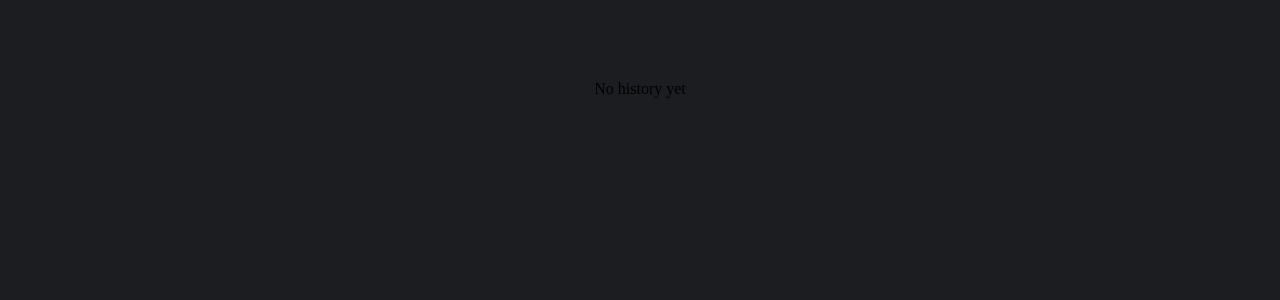
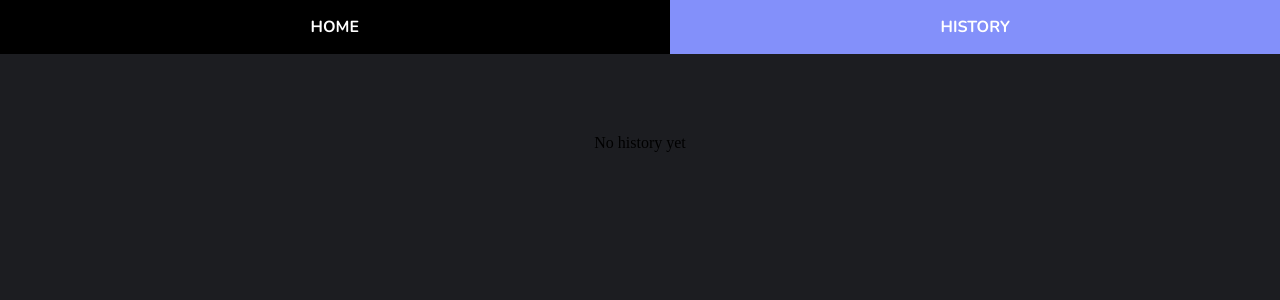
Before and after one commit to KurtEuraj/tracker, a React (Create React App) app: page /history in a window 1280 px wide. Shown: the top 300 px of the page. Built offline with nearby package versions, Linux system fonts and the light colour scheme; the HTML template or start-up script is replaced by a standard one; a web font is replaced by a local one.

Commit message:
Add header component and styles

```diff
--- a/src/App.jsx
+++ b/src/App.jsx
@@ -1,6 +1,7 @@
 import './App.scss';
 import Home from './pages/Home/Home';
 import History from './pages/History/History';
+import Header from './components/Header/Header';
 import { BrowserRouter, Routes, Route } from "react-router-dom";
 
 function App() {
@@ -8,6 +9,7 @@ function App() {
   return (
     <BrowserRouter>
       <div className="App">
+        <Header />
         <Routes>
           <Route path='/' element={<Home />} />
           <Route path='/history' element={<History />} />
--- /dev/null
+++ b/src/components/Header/Header.jsx
@@ -0,0 +1,23 @@
+import "./Header.scss"
+import { NavLink } from "react-router-dom"
+
+function Header() {
+    return (
+        <header>
+            <nav className="nav">
+                <NavLink to="/" className={({ isActive, isPending }) =>
+                    isPending ? "nav__link pending" : isActive ? "nav__link active" : "nav__link"
+                }>
+                    Home
+                </NavLink>
+                <NavLink to="/history" className={({ isActive, isPending }) =>
+                    isPending ? "nav__link pending" : isActive ? "nav__link active" : "nav__link"
+                }>
+                    History
+                </NavLink>
+            </nav>
+        </header>
+    )
+}
+
+export default Header
--- /dev/null
+++ b/src/components/Header/Header.scss
@@ -0,0 +1,32 @@
+@use "../../styles/partials/variables" as *;
+@use "../../styles/partials/mixins" as *;
+
+.nav {
+    width: 100%;
+    display: flex;
+    background-color: $black;
+
+    &__link {
+        @include mobile-nav-link;
+        width: 50%;
+        padding: 1rem 0;
+        text-align: center;
+        text-decoration: none;
+        color: $tracker-purple;
+        transition: all 0.3s cubic-bezier(0.25, 1, 0.5, 1);
+
+        &:hover {
+            color: $white;
+            width: 55%;
+        }
+
+        &:first-of-type {
+            border-right: 1px solid $tracker-purple;
+        }
+    }
+}
+
+.active {
+    background-color: $tracker-purple;
+    color: $white;
+}
--- a/src/pages/History/History.jsx
+++ b/src/pages/History/History.jsx
@@ -10,7 +10,6 @@ function History() {
             const storageHistoryIDs = sessionStorage.getItem("historyIDs") || null
             const historyIDs = storageHistoryIDs?.split(",")
             const filteredIDs = historyIDs?.filter((id) => id !== "")
-            console.log(filteredIDs)
             setHistory(filteredIDs)
         }
         getHistory()
--- a/src/styles/partials/_mixins.scss
+++ b/src/styles/partials/_mixins.scss
@@ -28,6 +28,12 @@
     font-weight: 700;
 }
 
+@mixin mobile-nav-link{
+    font-size: 1rem;
+    text-transform: uppercase;
+    font-weight: 700;
+}
+
 // desktop text styles
 @mixin desktop-body {
     font-size: 1.2rem;
```
